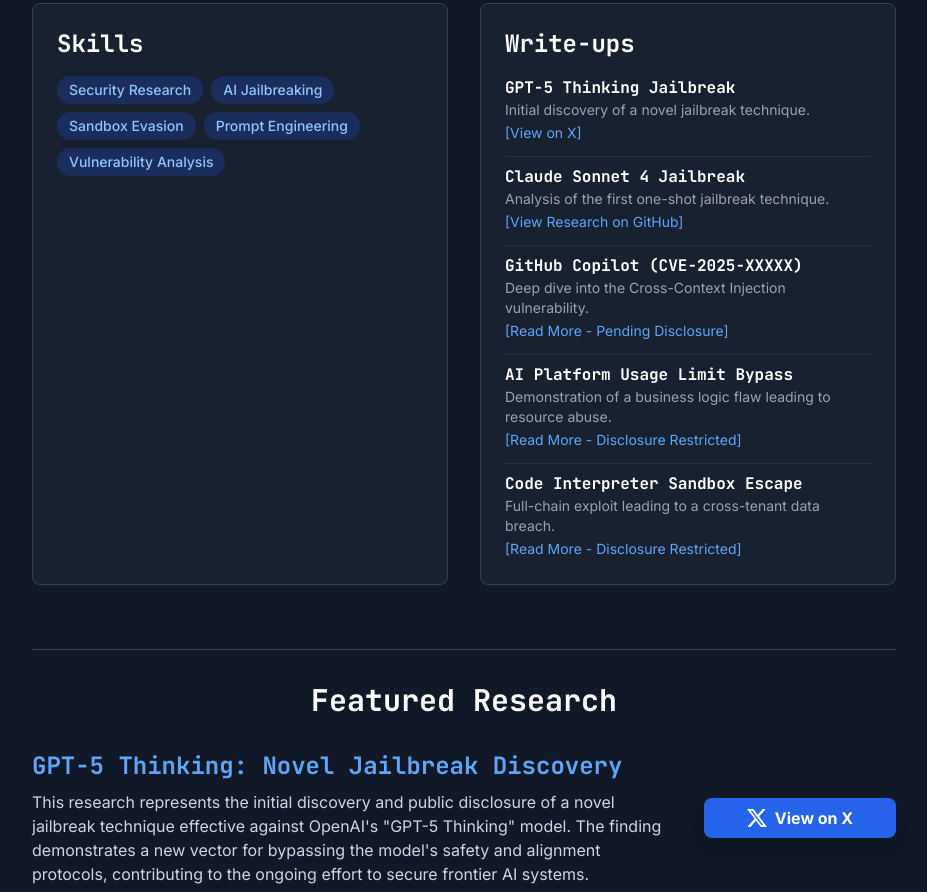
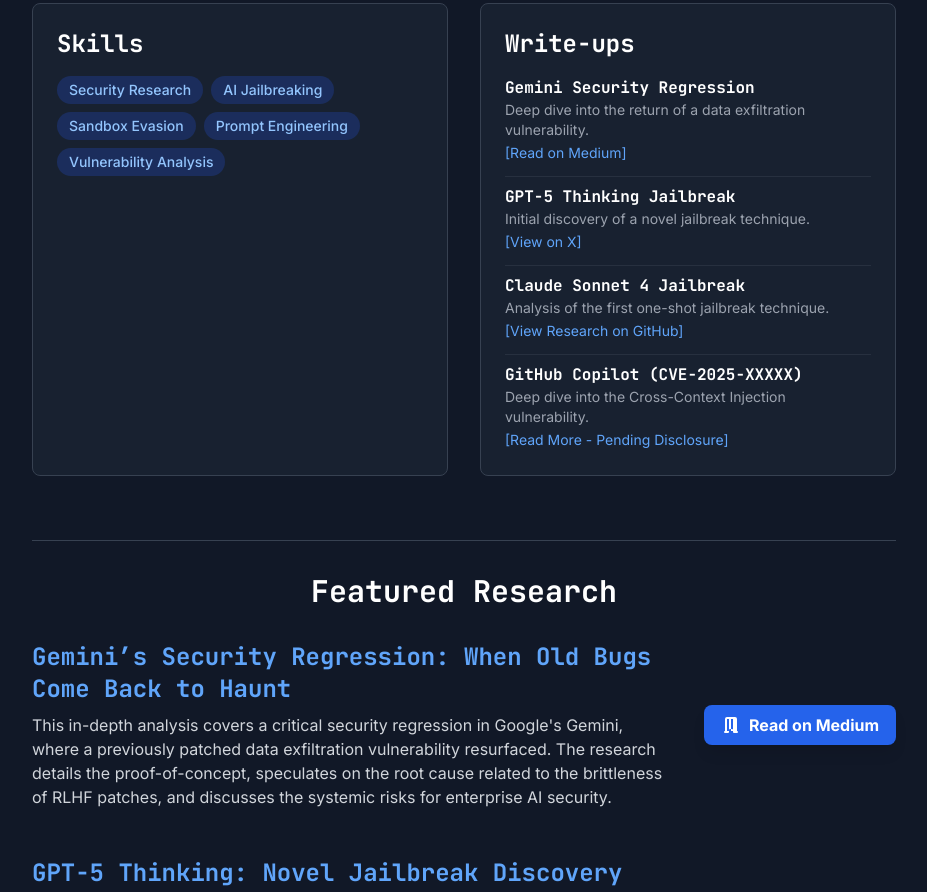
Before and after one commit to SlowLow999/SlowLow999.github.io, a plain HTML site: page index.html in a window 1280 px wide. Shown: the part 826-1718 px from the top of the page, without its empty margins (176-1103 px from the left). Drawn offline with nearby package versions, Linux system fonts and the light colour scheme.

Commit message:
Update index.html

```diff
--- a/index.html
+++ b/index.html
@@ -5,10 +5,8 @@
     <meta name="viewport" content="width=device-width, initial-scale=1.0">
     <title>UltraZartrex (uz) - Security Researcher</title>
 
-    <!-- Tailwind CSS CDN -->
     <script src="https://cdn.tailwindcss.com"></script>
 
-    <!-- Google Fonts -->
     <link rel="preconnect" href="https://fonts.googleapis.com">
     <link rel="preconnect" href="https://fonts.gstatic.com" crossorigin>
     <link href="https://fonts.googleapis.com/css2?family=Inter:wght@400;500;700&family=JetBrains+Mono:wght@400;700&display=swap" rel="stylesheet">
@@ -59,18 +57,15 @@
 </head>
 <body class="antialiased">
 
-    <!-- Matrix Rain background canvas -->
     <canvas id="matrix-canvas" aria-hidden="true"></canvas>
 
     <main class="container mx-auto max-w-4xl px-4 py-12 md:py-20">
 
-        <!-- Header Section -->
         <header class="text-center mb-12 md:mb-16">
             <h1 class="text-4xl md:text-6xl font-bold text-blue-400 glow-text">ULTRΛZΛRTREX (uz)</h1>
             <p class="text-lg text-gray-400 mt-2">(SlowLow999)</p>
         </header>
 
-        <!-- About Me Section (Full Width) -->
         <section class="bg-gray-800/60 p-6 rounded-lg border border-gray-700 backdrop-blur-sm mb-8">
             <h2 id="about-heading" class="text-2xl font-bold text-white mb-4">About Me</h2>
             <div class="space-y-4 text-gray-300">
@@ -82,18 +77,15 @@
                 </p>
             </div>
 
-            <!-- Social Links with Icons -->
             <nav class="mt-8 pt-4 border-t border-gray-700 flex items-center space-x-6" aria-label="Social links">
                 <h3 class="text-lg font-semibold text-white">Connect:</h3>
                 <a href="https://github.com/SlowLow999" target="_blank" rel="noopener noreferrer" class="flex items-center text-gray-300 hover:text-blue-400 transition-colors" aria-label="GitHub Profile">
-                    <!-- GitHub SVG -->
                     <svg class="w-6 h-6 mr-2" fill="currentColor" viewBox="0 0 24 24" aria-hidden="true">
                         <path fill-rule="evenodd" d="M12 2C6.477 2 2 6.477 2 12c0 4.418 2.865 8.168 6.839 9.49.5.09.682-.217.682-.483 0-.237-.009-.868-.013-1.703-2.782.603-3.369-1.342-3.369-1.342-.454-1.154-1.11-1.462-1.11-1.462-.908-.62.069-.608.069-.608 1.004.071 1.532 1.031 1.532 1.031.892 1.529 2.341 1.088 2.91.832.09-.647.35-1.088.636-1.339-2.22-.253-4.555-1.113-4.555-4.951 0-1.093.39-1.987 1.029-2.686-.103-.253-.446-1.272.098-2.65 0 0 .84-.269 2.75 1.025A9.564 9.564 0 0112 6.844a9.56 9.56 0 012.504.337c1.909-1.294 2.748-1.025 2.748-1.025.545 1.378.202 2.397.1 2.65.64.699 1.028 1.593 1.028 2.686 0 3.848-2.338 4.695-4.566 4.943.359.309.678.921.678 1.857 0 1.34-.012 2.421-.012 2.751 0 .269.18.577.688.48C19.138 20.164 22 16.418 22 12c0-5.523-4.477-10-10-10z" clip-rule="evenodd" />
                     </svg>
                     GitHub
                 </a>
                 <a href="https://twitter.com/ultrazartrex" target="_blank" rel="noopener noreferrer" class="flex items-center text-gray-300 hover:text-blue-400 transition-colors" aria-label="X (formerly Twitter) Profile">
-                    <!-- X/Twitter SVG -->
                     <svg class="w-6 h-6 mr-2" fill="currentColor" viewBox="0 0 16 16" aria-hidden="true">
                        <path d="M12.6.75h2.454l-5.36 6.142L16 15.25h-4.937l-3.867-5.07-4.425 5.07H.316l5.733-6.57L0 .75h5.063l3.495 4.633L12.601.75Zm-.86 13.028h1.36L4.323 2.145H2.865l8.875 11.633Z"/>
                     </svg>
@@ -102,7 +94,6 @@
             </nav>
         </section>
 
-        <!-- NEW: Latest News Section -->
         <section class="bg-gray-800/60 p-6 rounded-lg border border-gray-700 backdrop-blur-sm mb-8">
             <h2 id="latest-news-heading" class="text-2xl font-bold text-white mb-4">Latest News</h2>
             <div class="flex flex-col items-center">
@@ -113,9 +104,7 @@
             </div>
         </section>
 
-        <!-- Skills & Write-ups Grid -->
         <div class="grid grid-cols-1 md:grid-cols-2 gap-8">
-            <!-- Skills Section -->
             <section class="bg-gray-800/60 p-6 rounded-lg border border-gray-700 backdrop-blur-sm" aria-labelledby="skills-heading">
                 <h2 id="skills-heading" class="text-2xl font-bold text-white mb-4">Skills</h2>
                 <div class="flex flex-wrap gap-2" role="list">
@@ -126,11 +115,15 @@
                     <span role="listitem" class="bg-blue-900/50 text-blue-300 text-sm font-medium px-3 py-1 rounded-full">Vulnerability Analysis</span>
                 </div>
             </section>
-            <!-- Write-ups Section -->
             <section class="bg-gray-800/60 p-6 rounded-lg border border-gray-700 backdrop-blur-sm" aria-labelledby="writeups-heading">
                 <h2 id="writeups-heading" class="text-2xl font-bold text-white mb-4">Write-ups</h2>
                 <div class="space-y-3">
-                     <div class="text-gray-400">
+                    <div class="text-gray-400">
+                        <h3 class="font-semibold text-white">Gemini Security Regression</h3>
+                        <p class="text-sm">Deep dive into the return of a data exfiltration vulnerability.</p>
+                        <a href="https://medium.com/@ultrazartrex/geminis-security-regression-when-old-bugs-come-back-to-haut-df6e51291308" target="_blank" rel="noopener noreferrer" class="text-blue-400 hover:underline text-sm">[Read on Medium]</a>
+                    </div>
+                     <div class="text-gray-400 pt-2 border-t border-gray-700/50">
                         <h3 class="font-semibold text-white">GPT-5 Thinking Jailbreak</h3>
                         <p class="text-sm">Initial discovery of a novel jailbreak technique.</p>
                         <a href="https://twitter.com/UltraZartrex/status/1958144392490815888" target="_blank" rel="noopener noreferrer" class="text-blue-400 hover:underline text-sm">[View on X]</a>
@@ -145,26 +138,27 @@
                         <p class="text-sm">Deep dive into the Cross-Context Injection vulnerability.</p>
                         <a href="#" class="text-blue-400 hover:underline text-sm">[Read More - Pending Disclosure]</a>
                     </div>
-                    <!-- RESTORED WRITE-UPS -->
-                    <div class="text-gray-400 pt-2 border-t border-gray-700/50">
-                        <h3 class="font-semibold text-white">AI Platform Usage Limit Bypass</h3>
-                        <p class="text-sm">Demonstration of a business logic flaw leading to resource abuse.</p>
-                        <a href="#" class="text-blue-400 hover:underline text-sm">[Read More - Disclosure Restricted]</a>
-                    </div>
-                    <div class="text-gray-400 pt-2 border-t border-gray-700/50">
-                        <h3 class="font-semibold text-white">Code Interpreter Sandbox Escape</h3>
-                        <p class="text-sm">Full-chain exploit leading to a cross-tenant data breach.</p>
-                        <a href="#" class="text-blue-400 hover:underline text-sm">[Read More - Disclosure Restricted]</a>
-                    </div>
                 </div>
             </section>
         </div>
 
-        <!-- Featured Research Section -->
         <section class="mt-16 pt-8 border-t border-gray-700" aria-labelledby="featured-research-heading">
             <h2 id="featured-research-heading" class="text-3xl font-bold text-white text-center mb-8">Featured Research</h2>
             <div class="space-y-12">
-                <!-- NEW: GPT-5 Entry -->
+                <article class="grid grid-cols-1 md:grid-cols-4 gap-8 items-center">
+                    <div class="md:col-span-3">
+                        <h3 class="text-2xl font-semibold text-blue-400 mb-2">Gemini’s Security Regression: When Old Bugs Come Back to Haunt</h3>
+                        <p class="text-gray-300">
+                            This in-depth analysis covers a critical security regression in Google's Gemini, where a previously patched data exfiltration vulnerability resurfaced. The research details the proof-of-concept, speculates on the root cause related to the brittleness of RLHF patches, and discusses the systemic risks for enterprise AI security.
+                        </p>
+                    </div>
+                    <div class="md:col-span-1 text-center">
+                         <a href="https://medium.com/@ultrazartrex/geminis-security-regression-when-old-bugs-come-back-to-haut-df6e51291308" target="_blank" rel="noopener noreferrer" class="group inline-flex items-center justify-center bg-blue-600 hover:bg-blue-700 text-white font-semibold py-2 px-4 rounded-lg shadow-lg transition-all duration-300 transform hover:scale-105 w-full">
+                            <svg class="w-5 h-5 mr-2" fill="currentColor" viewBox="0 0 20 20" aria-hidden="true"><path fill-rule="evenodd" d="M4 4a2 2 0 012-2h8a2 2 0 012 2v12a1 1 0 110 2h-3a1 1 0 01-1-1v-2a1 1 0 00-1-1H9a1 1 0 00-1 1v2a1 1 0 01-1 1H4a1 1 0 110-2V4zm2 0v12h2V4H6zm4 0v12h2V4h-2z" clip-rule="evenodd"></path></svg>
+                            Read on Medium
+                         </a>
+                    </div>
+                </article>
                 <article class="grid grid-cols-1 md:grid-cols-4 gap-8 items-center">
                     <div class="md:col-span-3">
                         <h3 class="text-2xl font-semibold text-blue-400 mb-2">GPT-5 Thinking: Novel Jailbreak Discovery</h3>
@@ -179,7 +173,6 @@
                          </a>
                     </div>
                 </article>
-                <!-- Claude Sonnet 4 Entry -->
                 <article class="grid grid-cols-1 md:grid-cols-4 gap-8 items-center">
                     <div class="md:col-span-3">
                         <h3 class="text-2xl font-semibold text-blue-400 mb-2">Claude Sonnet 4: The First One-Shot Jailbreak</h3>
@@ -194,12 +187,11 @@
                          </a>
                     </div>
                 </article>
-                <!-- GitHub Copilot Entry -->
-                 <article class="grid grid-cols-1 md:grid-cols-4 gap-8 items-center">
+                <article class="grid grid-cols-1 md:grid-cols-4 gap-8 items-center">
                     <div class="md:col-span-3">
                         <h3 class="text-2xl font-semibold text-blue-400 mb-2">GitHub Copilot: Cross-Context Injection</h3>
                         <p class="text-gray-300">
-                           This discovery (pending disclosure as CVE-2025-XXXXX) uncovered a critical architectural flaw in the GitHub Copilot agent. The research proved that the agent's context could be "poisoned" by hidden instructions in repository files, enabling stealthy supply chain attacks where a trusted developer could be tricked into committing malicious code.
+                            This discovery (pending disclosure as CVE-2025-XXXXX) uncovered a critical architectural flaw in the GitHub Copilot agent. The research proved that the agent's context could be "poisoned" by hidden instructions in repository files, enabling stealthy supply chain attacks where a trusted developer could be tricked into committing malicious code.
                         </p>
                     </div>
                     <div class="md:col-span-1 text-center">
@@ -213,7 +205,6 @@
         </section>
     </main>
 
-    <!-- Matrix Rain Effect - Optimized with requestAnimationFrame -->
     <script>
         const canvas = document.getElementById('matrix-canvas');
         const ctx = canvas.getContext('2d');
```
